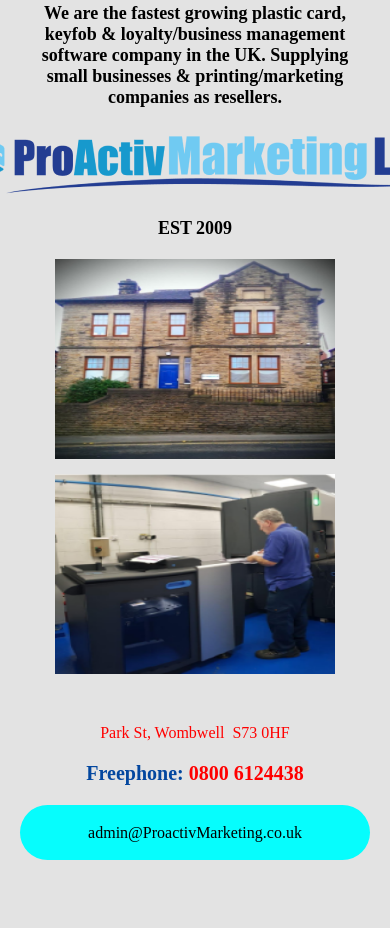
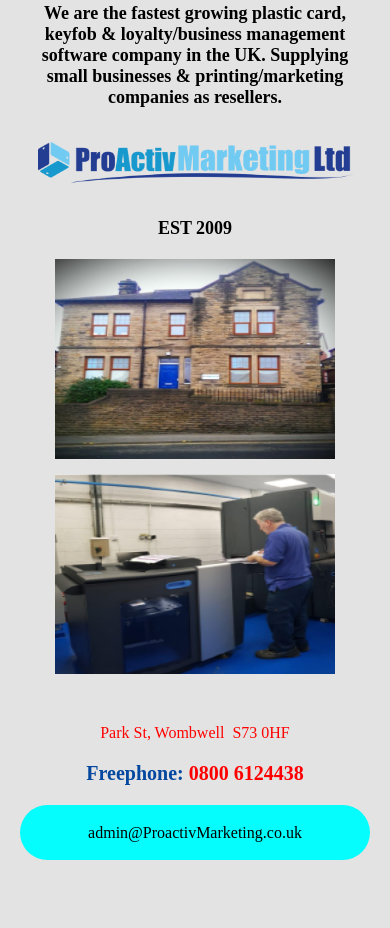
Before and after one commit to Ayotomiwadavid/Proactive, a plain HTML site: page index.html in a window 390 px wide. Shown: the part 1595-2523 px from the top of the page. Drawn offline with Linux system fonts and the light colour scheme.

Commit message:
saving progress

```diff
--- a/index.html
+++ b/index.html
@@ -41,7 +41,7 @@
          Supplying small businesses & printing/marketing companies as resellers.
         </p>
         <div class="navBar" style="background: transparent;">
-            <img src="./Proactiv Marketing Ltd 1.png" alt="Proactive Logo">
+            <img src="./Proactiv Marketing Ltd 1.png" alt="Proactive Logo" class="thirdsectionLogo">
         </div>
 
         <h4 class="est">EST 2009</h4>
--- a/style.css
+++ b/style.css
@@ -627,4 +627,8 @@
         width: 50%;
         height: 150px;
     }
+
+    .thirdsectionLogo{
+        width: 90%;
+    }
 }
```
